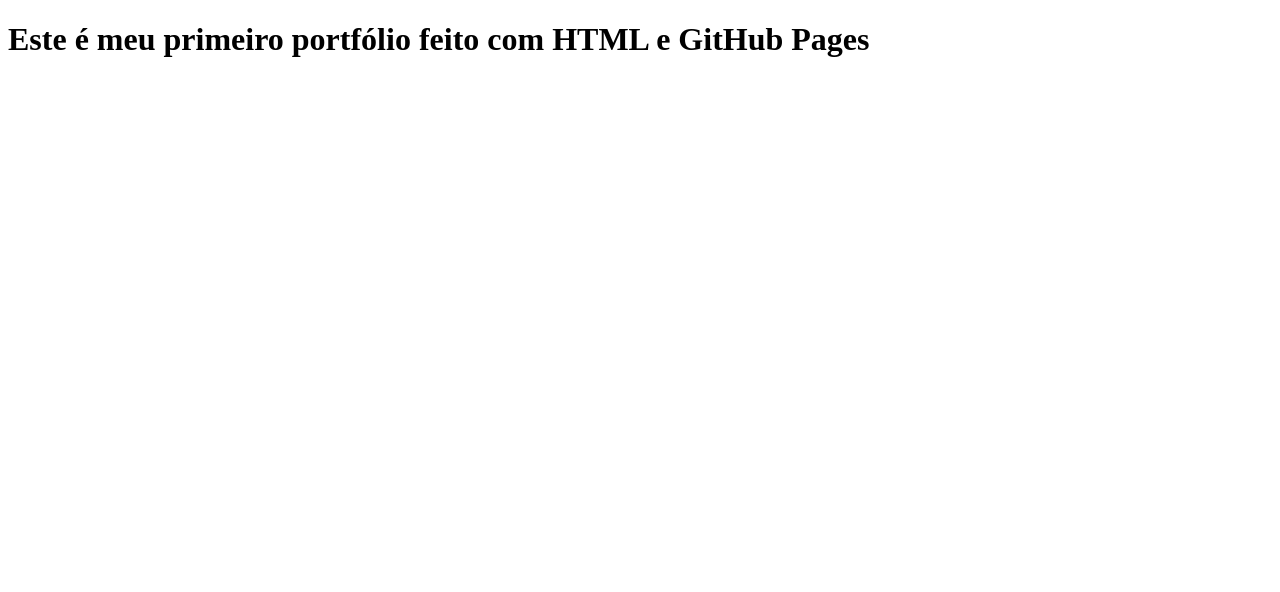
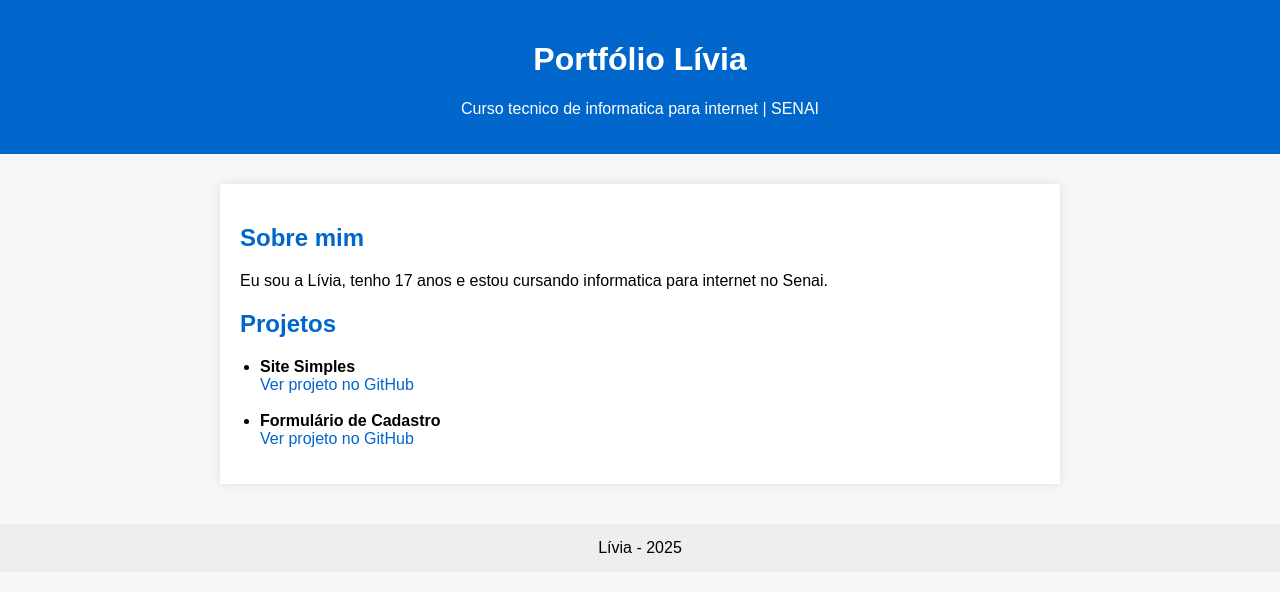
Before and after one commit to livia00010/portf-liolivia, a plain HTML site: page index.html in a window 1280 px wide. Drawn offline with Linux system fonts and the light colour scheme.

Commit message:
Update index.html

```diff
--- a/index.html
+++ b/index.html
@@ -1,10 +1,85 @@
-<!DOCTYPE html>
+ <!DOCTYPE html>
 <html lang="pt-br">
 <head>
   <meta charset="UTF-8">
-  <title>Portfólio Livia</title>
+  <meta name="viewport" content="width=device-width, initial-scale=1.0">
+  <title>Portfólio Lívia</title>
+  <style>
+    body {
+      font-family: Arial, sans-serif;
+      margin: 0;
+      padding: 0;
+      background-color: #f7f7f7;
+    }
+
+    header {
+      background-color: #0066cc;
+      color: white;
+      padding: 20px;
+      text-align: center;
+    }
+
+    main {
+      max-width: 800px;
+      margin: 30px auto;
+      padding: 20px;
+      background-color: white;
+      box-shadow: 0 0 10px rgba(0,0,0,0.1);
+    }
+
+    h2 {
+      color: #0066cc;
+    }
+
+    ul {
+      padding-left: 20px;
+    }
+
+    a {
+      color: #0066cc;
+      text-decoration: none;
+    }
+
+    a:hover {
+      text-decoration: underline;
+    }
+
+    footer {
+      text-align: center;
+      padding: 15px;
+      background-color: #eee;
+      margin-top: 40px;
+    }
+  </style>
 </head>
 <body>
-  <h1>Este é meu primeiro portfólio feito com HTML e GitHub Pages</h1>
+
+  <header>
+    <h1>Portfólio Lívia </h1>
+    <p>Curso tecnico de informatica para internet  | SENAI</p>
+  </header>
+
+  <main>
+    <h2>Sobre mim</h2>
+    <p>Eu sou a Lívia, tenho 17 anos e estou cursando informatica para internet no Senai. </p>
+
+    <h2>Projetos</h2>
+    <ul>
+      <li>
+        <strong>Site Simples</strong><br>
+        <a href="https://github.com/livia00010/site-simples" target="_blank">Ver projeto no GitHub</a>
+      </li>
+      <br>
+      <li>
+        <strong>Formulário de Cadastro</strong><br>
+        <a href="https://github.com/livia00010/formulario-html" target="_blank">Ver projeto no GitHub</a>
+      </li>
+    </ul>
+  </main>
+
+  <footer>
+    Lívia - 2025
+  </footer>
+
 </body>
 </html>
```
